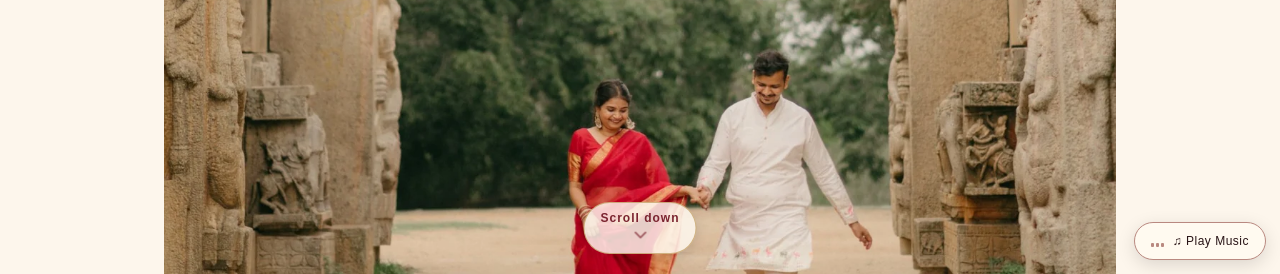
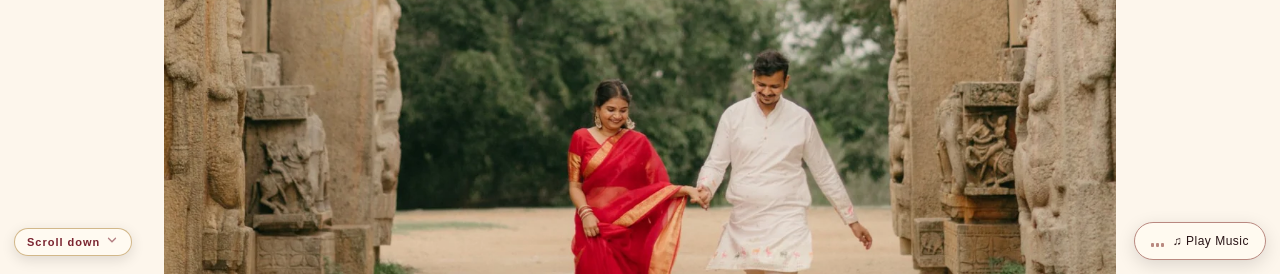
Before and after one commit to sidd-1995/Wedding_Invite, a plain HTML site: page docs/index.html in a window 1280 px wide. Both pictures are taken after a click on the button "OPEN INVITATION". Shown: the part 526-800 px from the top of the page. Drawn offline with Linux system fonts and the light colour scheme.

Commit message:
Make scroll-down cue a small one-line pill at bottom-left
Co-Authored-By: Claude Opus 5.5 <noreply@anthropic.com>
Claude-Session: https://claude.ai/code/session_017pwKoMZAtvucbUnWrM7AE2

```diff
--- a/docs/index.html
+++ b/docs/index.html
@@ -261,6 +261,10 @@ body.scrolled .scroll-cue{opacity:0!important;pointer-events:none;transition-del
 @media (prefers-reduced-motion:reduce){.gate-btn,.gate-btn::after,.scroll-cue svg{animation:none!important}}
 @media print{.scroll-cue{display:none}}
 header.cover .gate-btn{background:linear-gradient(135deg,#fffaf2,#f7e2c4)!important;color:#5a1a24!important;font-weight:bold;border:1.5px solid #c9a96a!important}
+/* Scroll cue: one line, small, bottom-left so it does not cover the couple */
+.scroll-cue{left:14px!important;right:auto!important;bottom:18px!important;transform:none!important;flex-direction:row!important;gap:5px!important;padding:6px 12px!important;font-size:11px!important;white-space:nowrap}
+.scroll-cue svg{width:14px!important;height:14px!important}
+@media(max-width:420px){.scroll-cue{left:12px!important}}
 </style>
 </head>
 <body class="theme-floral">
```
Also changed, not shown: index.html (+4 -0 lines).
